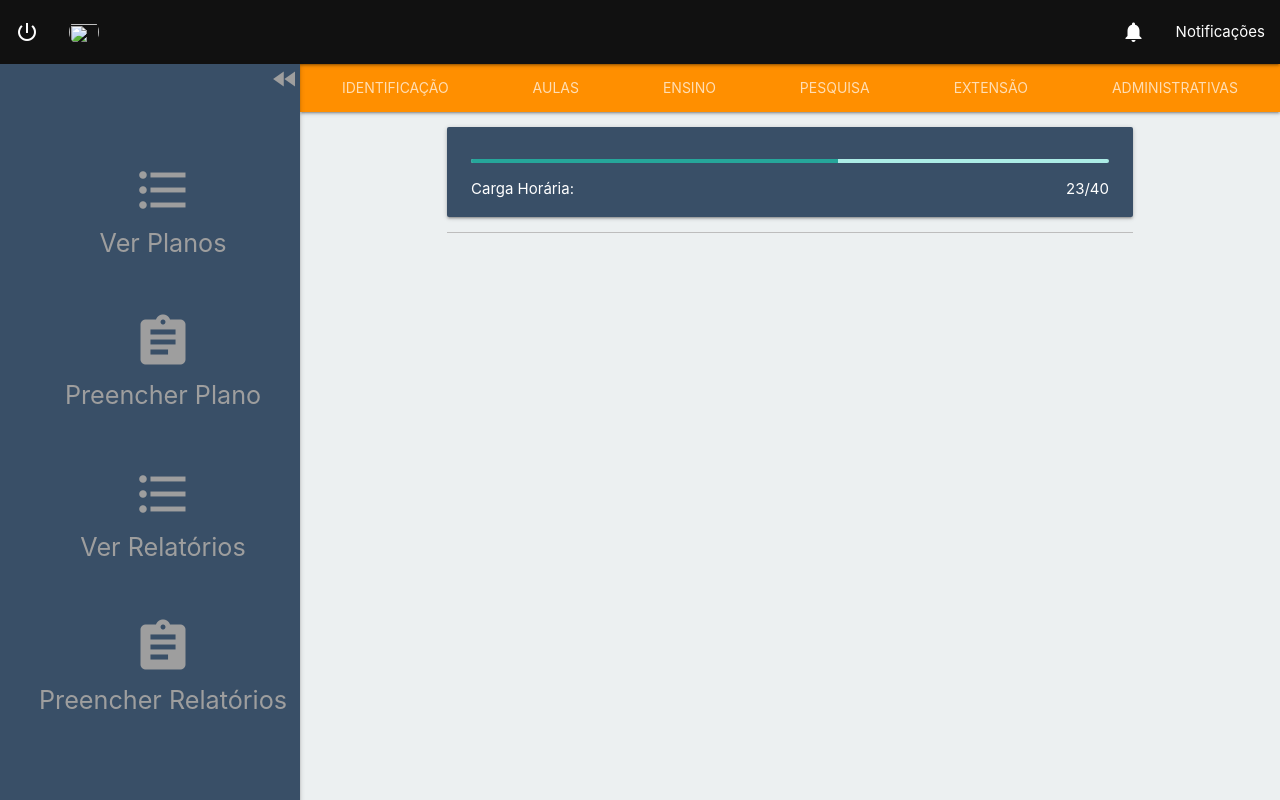
After one commit to luismsobotyk/pt, a Laravel app: page /preencherPlano in a window 1280 px wide. The commit adds this page. Run offline with Laravel 8, Linux system fonts and the light colour scheme; data that the repository does not hold is empty.

Commit message:
Layout padrão para envio de Plano de Trabalho

```diff
--- a/app/Http/Controllers/MainController.php
+++ b/app/Http/Controllers/MainController.php
@@ -9,4 +9,8 @@ class MainController extends Controller
     public function listarPlanos(){
         return view('meusPlanos');
     }
+
+    public function preencherPlano(){
+        return view('layouts.preenchimentoPlano');
+    }
 }
--- a/resources/views/layouts/app.blade.php
+++ b/resources/views/layouts/app.blade.php
@@ -30,7 +30,7 @@
             background: #394f67;
             border-top-right-radius: 10px;
             border-bottom-right-radius: 10px;
-            margin-top: 10px;
+            margin-top: 60px;
             position:absolute;
             display: none;
         }
@@ -101,7 +101,7 @@
             </li>
             <li>
                 <div class="center">
-                    <a href="#!" class="grey-text">
+                    <a href="{{ route('preencherPlano') }}" class="grey-text">
                         <row><i class="medium material-icons grey-text">assignment</i></row>
                         <p class="flow-text espacamento-li-sidenav">Preencher Plano</p>
                     </a>
@@ -135,8 +135,9 @@
     <li style="text-align: center"><img class="circle responsive-img" src="{{Auth::user()->profile_photo}}"
                                         style="width: 2rem; height: 2rem; vertical-align:middle; text-align:center;"> {{ Auth::user()->name }}
     </li>
+    <li><a href="{{ route('home') }}">Página Inicial</a></li>
     <li><a href="{{ route('meusPlanos') }}">Ver Planos</a></li>
-    <li><a href="#">Preencher Plano</a></li>
+    <li><a href="{{ route('preencherPlano') }}">Preencher Plano</a></li>
     <li><a href="#">Ver Relatórios</a></li>
     <li><a href="#">Preencher Relatório</a></li>
     <li><a href="{{ route('logout') }}">Sair</a></li>
--- /dev/null
+++ b/resources/views/layouts/preenchimentoPlano.blade.php
@@ -0,0 +1,45 @@
+@extends('layouts.app')
+
+@section('content')
+
+    <nav class="nav-extended amber darken-3">
+        <div class="nav-content">
+            <ul class="tabs tabs-transparent tabs-fixed-width">
+                <li class="tab" id="opIdentificacao"><a href="#!">Identificação</a></li>
+                <li class="tab" id="opAulas"><a href="#!">Aulas</a></li>
+                <li class="tab" id="opEnsino"><a href="#!">Ensino</a></li>
+                <li class="tab" id="opPesquisa"><a href="#!">Pesquisa</a></li>
+                <li class="tab" id="opExtensao"><a href="#!">Extensão</a></li>
+                <li class="tab" id="opAdministrativas"><a href="#!">Administrativas</a></li>
+            </ul>
+        </div>
+    </nav>
+
+
+
+    <div class="container" style="margin-top: 1rem;">
+        <div class="col s12">
+            <div class="card" style="background: #394f67; height: 6rem">
+                <div class="card-content white-text">
+                    <div class="progress">
+                        <div class="determinate" style="width: 57.5%"></div>
+                    </div>
+                    <div class="row">
+                        <div class="col s8 left-align">
+                            Carga Horária:
+                        </div>
+                        <div class="col s4 right-align">
+                            <p>23/40</p>
+                        </div>
+                    </div>
+                </div>
+            </div>
+        </div>
+    </div>
+
+    <div class="container" style="border-top: 1px solid #bdbdbd; margin-top: 1rem; padding-top: 1rem;">
+        @yield('abaPreenchimento')
+    </div>
+
+
+@endsection
--- a/routes/web.php
+++ b/routes/web.php
@@ -23,3 +23,4 @@ Route::get('auth/{provider}', 'Auth\LoginController@redirectToProvider');
 Route::get('auth/{provider}/callback', 'Auth\LoginController@handleProviderCallback');
 
 Route::get('/meusPlanos', 'MainController@listarPlanos')->name('meusPlanos');
+Route::get('/preencherPlano', 'MainController@preencherPlano')->name('preencherPlano');
```
Also changed, not shown: resources/views/home.blade.php (+4 -4 lines).
